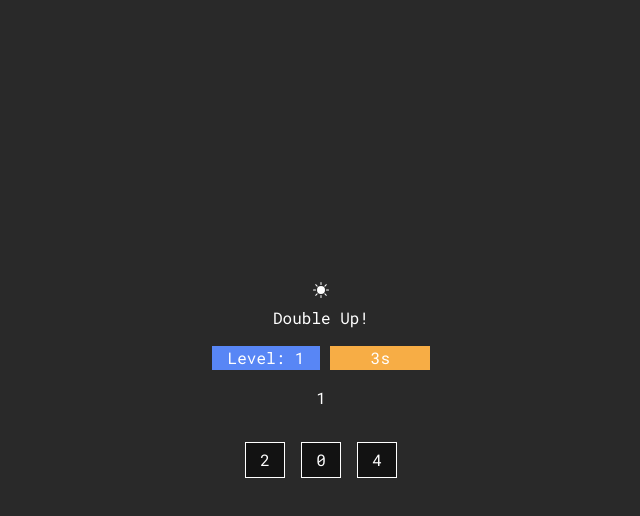
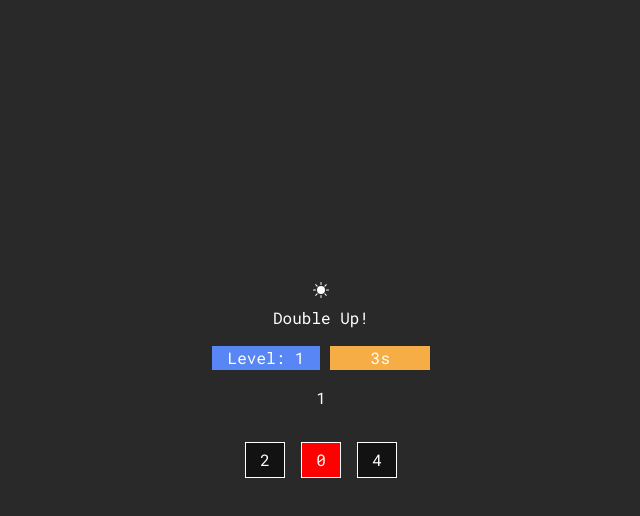
Before and after one commit to codymarshall94/double-up, a React (Create React App) app: page / in a window 1280 px wide. Both pictures are taken after a click on the button "Start". Shown: the top 516 px of the page, without its empty margins (319-959 px from the left). Built offline with nearby package versions, Linux system fonts and the light colour scheme.

Commit message:
added incorrect class for adding animation

```diff
--- a/src/css/answerbuttons.css
+++ b/src/css/answerbuttons.css
@@ -20,3 +20,31 @@
     color: black;
     border: 2px solid black;
 }
+
+/* shake animation on answer incorrect */
+
+.answer-incorrect {
+    background-color: red;
+    animation: shake 0.82s cubic-bezier(.36,.07,.19,.97) both;
+    transform: translate3d(0, 0, 0);
+    backface-visibility: hidden;
+    perspective: 1000px;
+  }
+
+  @keyframes shake {
+    10%, 90% {
+      transform: translate3d(-1px, 0, 0);
+    }
+
+    20%, 80% {
+      transform: translate3d(2px, 0, 0);
+    }
+
+    30%, 50%, 70% {
+      transform: translate3d(-4px, 0, 0);
+    }
+
+    40%, 60% {
+      transform: translate3d(4px, 0, 0);
+    }
+  }
```
